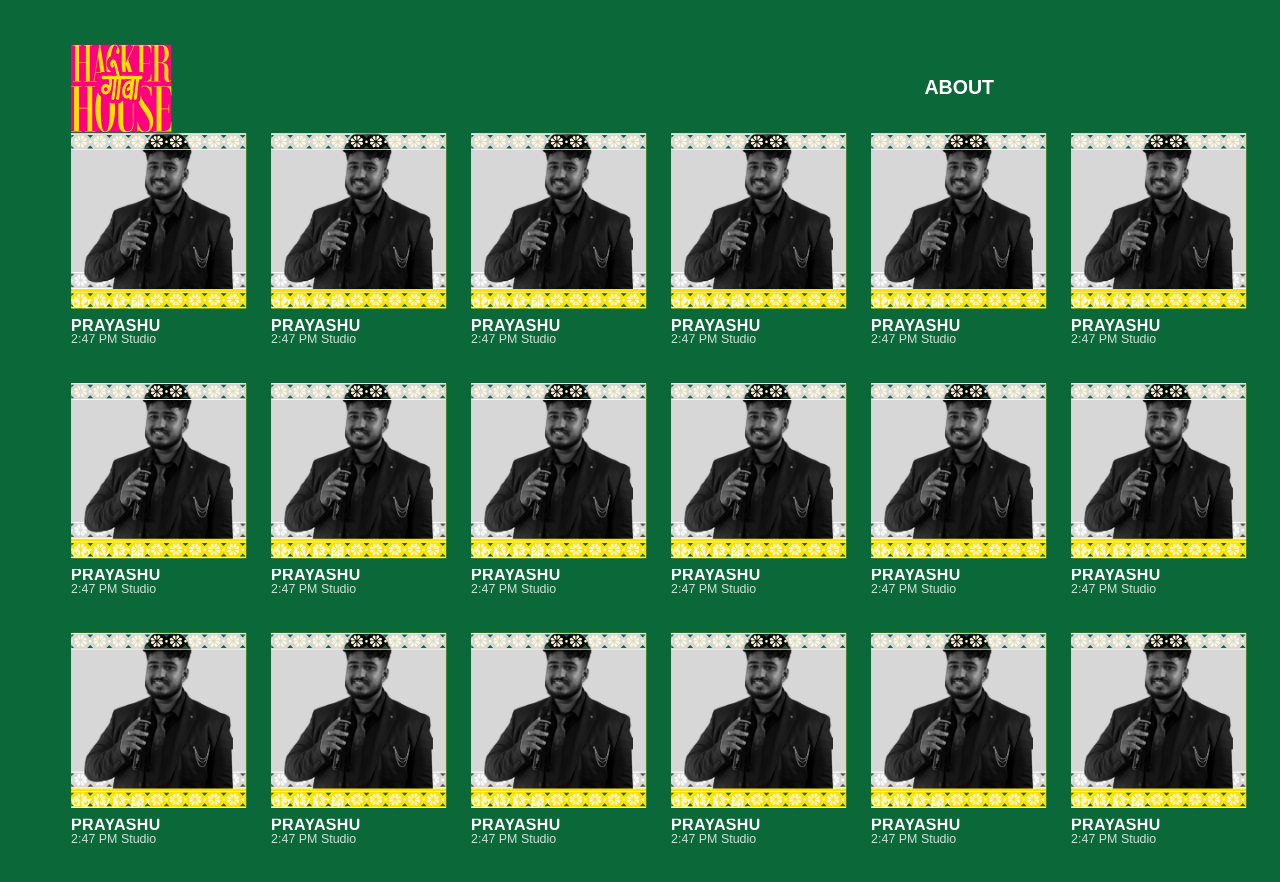
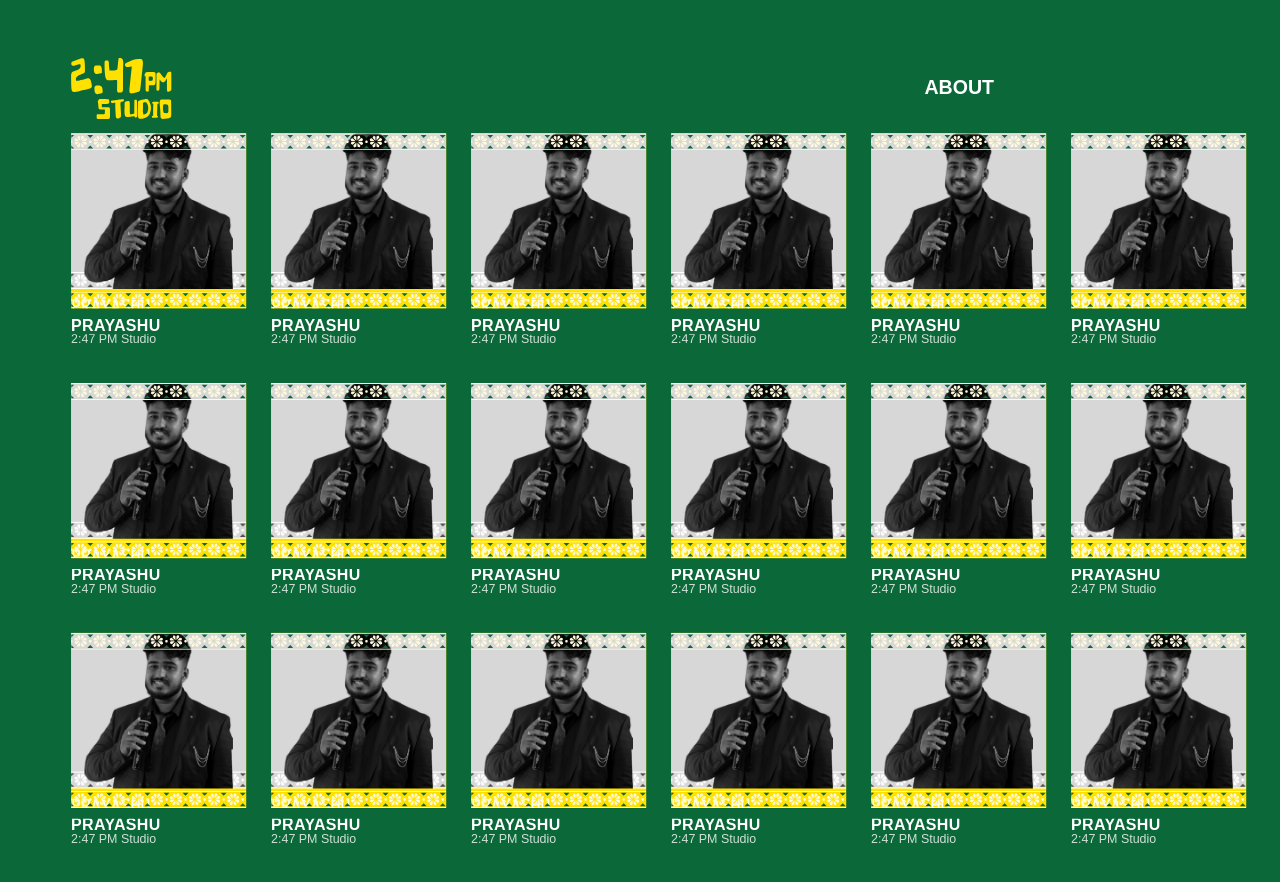
Before and after one commit to priyanshudash589/hhgoa2026, a Next.js app: page /team in a window 1280 px wide. Shown: the top 882 px of the page. Built offline with nearby package versions, Linux system fonts and the light colour scheme; a web font is replaced by a local one.

Commit message:
Fixed : Hero Logo

```diff
--- a/components/home/figma-home-renderer.tsx
+++ b/components/home/figma-home-renderer.tsx
@@ -274,6 +274,11 @@ const styleOverrideFor = (
   // Vector icon with pink background — strip it
   if (node.id === "54:3934" && (mode === "box" || mode === "asset")) {
     return { background: "transparent", backgroundColor: "transparent" };
+  }
+
+  // Hero logo — strip pink fill so transparent SVG shows through
+  if (node.id === "54:4" && mode === "box") {
+    return { background: "none", backgroundColor: "transparent" };
   }
 
   // Agenda section — ensure the agenda page uses a transparent section container
--- a/lib/figma-assets.ts
+++ b/lib/figma-assets.ts
@@ -1,5 +1,5 @@
 export const figmaAssetMap = {
-  '54:4': '/assets/logo.svg',
+  '54:4': '/assets/2-47.svg',
   '54:14': '/assets/002-group-54-14.svg',
   '54:65': '/assets/003-group-54-65.svg',
   '54:116': '/assets/004-frame-1948754861-54-116.svg',
```
Also changed, not shown: public/assets/2-47.svg (added), 1 other file (tests, documents, lock files or other folders).
